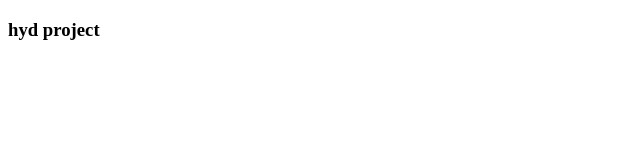
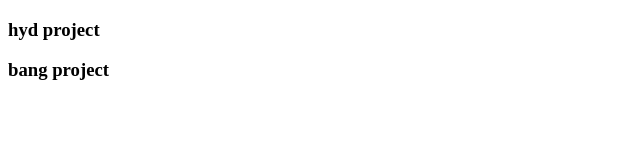
Before and after one commit to BhanusreeJajula/hyd-project, a plain HTML site: page index.html in a window 1280 px wide. Shown: the whole page, without its empty margins (0-640 px from the left). Drawn offline with Linux system fonts and the light colour scheme.

Commit message:
bang project

```diff
--- a/index.html
+++ b/index.html
@@ -7,5 +7,6 @@
 </head>
 <body>
     <h3>hyd project</h3>
+    <h3>bang project</h3>
 </body>
 </html>
```
